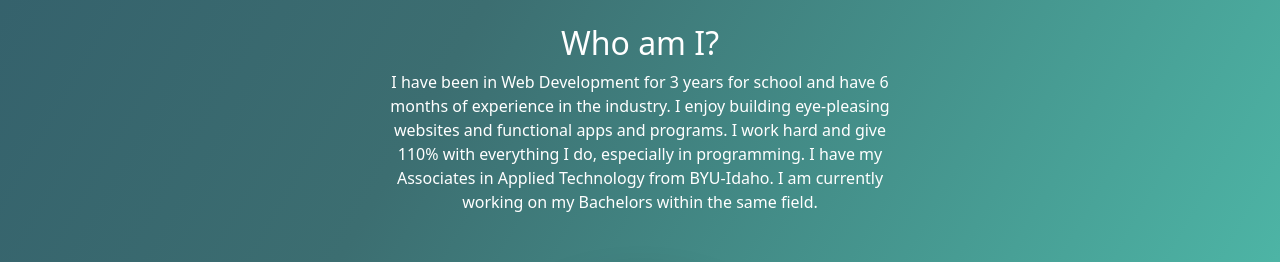
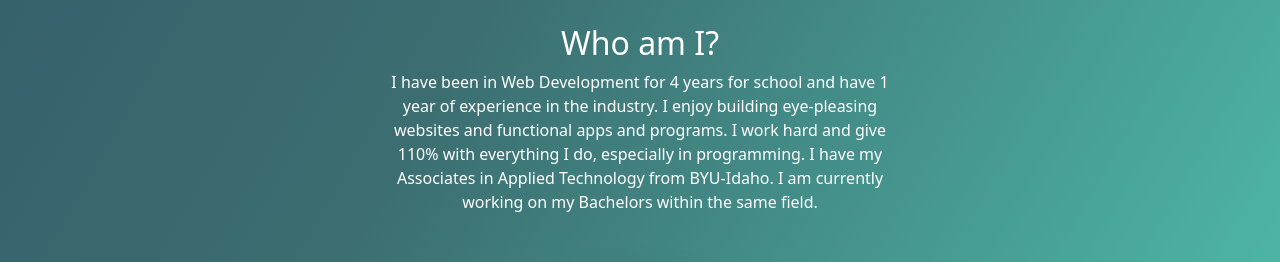
Before and after one commit to Helix088/Portfolio, a React (Create React App) app: page /about in a window 1280 px wide. Shown: the part 148-410 px from the top of the page. Built offline with nearby package versions, Linux system fonts and the light colour scheme.

Commit message:
updated about

```diff
--- a/src/About.js
+++ b/src/About.js
@@ -6,8 +6,8 @@ function AboutBody() {
       <div className="main-body">
         <h2>Who am I?</h2>
         <p className="about-para">
-          I have been in Web Development for 3 years for school and have 6
-          months of experience in the industry. I enjoy building eye-pleasing
+          I have been in Web Development for 4 years for school and have 1 year
+          of experience in the industry. I enjoy building eye-pleasing
           websites and functional apps and programs. I work hard and give 110%
           with everything I do, especially in programming. I have my Associates
           in Applied Technology from BYU-Idaho. I am currently working on my
```
